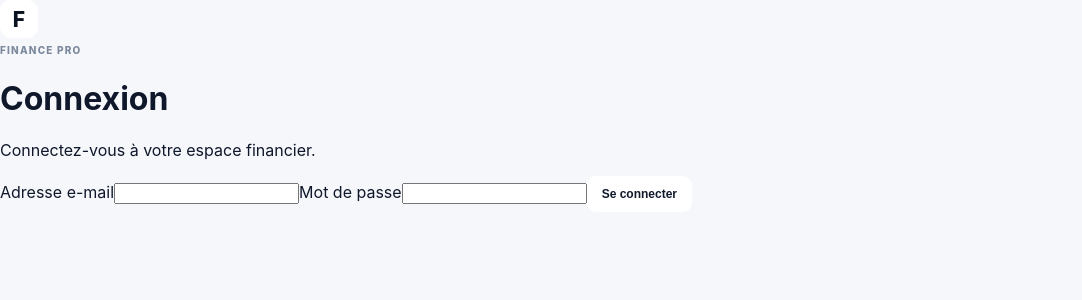
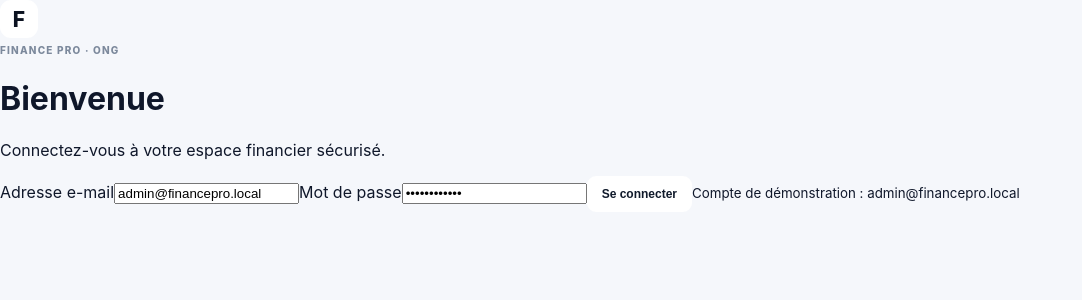
Before and after one commit to romaina229/ONG-Finance-Pro, a React (Vite) app in the folder frontend/: page / in a window 1280 px wide. Shown: the top 300 px of the page, without its empty margins (0-1082 px from the left). Built offline with nearby package versions, Linux system fonts and the light colour scheme; no server answers.

Commit message:
feat(frontend): harden authentication gate and organization context

```diff
--- a/frontend/src/auth/AuthGate.jsx
+++ b/frontend/src/auth/AuthGate.jsx
@@ -1,73 +1,47 @@
 import { useEffect, useState } from 'react';
-import { currentUser, login } from '../api/client';
-
-const TOKEN_KEY = 'finance_pro_token';
+import { currentUser, login, ORG_KEY, TOKEN_KEY } from '../api/client';
 
 export default function AuthGate({ children }) {
   const [user, setUser] = useState(null);
   const [loading, setLoading] = useState(true);
-  const [email, setEmail] = useState('');
-  const [password, setPassword] = useState('');
+  const [email, setEmail] = useState('admin@financepro.local');
+  const [password, setPassword] = useState('Password!123');
   const [error, setError] = useState('');
 
   useEffect(() => {
-    if (!localStorage.getItem(TOKEN_KEY)) {
-      setLoading(false);
-      return;
-    }
-
+    if (!localStorage.getItem(TOKEN_KEY)) { setLoading(false); return; }
     currentUser()
-      .then((response) => setUser(response.user))
-      .catch(() => localStorage.removeItem(TOKEN_KEY))
+      .then(response => {
+        setUser(response.user);
+        const organization = response.user?.organizations?.[0];
+        if (organization && !localStorage.getItem(ORG_KEY)) localStorage.setItem(ORG_KEY, String(organization.id));
+      })
+      .catch(() => { localStorage.removeItem(TOKEN_KEY); localStorage.removeItem(ORG_KEY); })
       .finally(() => setLoading(false));
   }, []);
 
   async function handleSubmit(event) {
-    event.preventDefault();
-    setError('');
-    setLoading(true);
-
+    event.preventDefault(); setError(''); setLoading(true);
     try {
       const response = await login(email, password);
       localStorage.setItem(TOKEN_KEY, response.token);
+      const organization = response.organizations?.[0];
+      if (organization) localStorage.setItem(ORG_KEY, String(organization.id));
       setUser(response.user);
     } catch (err) {
-      setError(err.message || 'Connexion impossible.');
-    } finally {
-      setLoading(false);
-    }
+      setError(err.message || 'Connexion impossible. Vérifiez que le backend est démarré.');
+    } finally { setLoading(false); }
   }
 
-  if (loading) {
-    return <div className="auth-screen"><p>Connexion à Finance Pro…</p></div>;
-  }
-
+  if (loading) return <div className="auth-screen"><div className="auth-loading"><div className="brand-mark">F</div><strong>Finance Pro</strong><span>Initialisation de votre espace financier…</span></div></div>;
   if (user) return children;
 
-  return (
-    <main className="auth-screen">
-      <form className="auth-card" onSubmit={handleSubmit}>
-        <div className="brand-mark">F</div>
-        <span className="eyebrow">FINANCE PRO</span>
-        <h1>Connexion</h1>
-        <p>Connectez-vous à votre espace financier.</p>
-
-        <label>
-          Adresse e-mail
-          <input type="email" value={email} onChange={(e) => setEmail(e.target.value)} required autoComplete="email" />
-        </label>
-
-        <label>
-          Mot de passe
-          <input type="password" value={password} onChange={(e) => setPassword(e.target.value)} required autoComplete="current-password" />
-        </label>
-
-        {error && <p role="alert" className="auth-error">{error}</p>}
-
-        <button className="primary" type="submit" disabled={loading}>
-          {loading ? 'Connexion…' : 'Se connecter'}
-        </button>
-      </form>
-    </main>
-  );
+  return <main className="auth-screen"><form className="auth-card" onSubmit={handleSubmit}>
+    <div className="brand-mark">F</div><span className="eyebrow">FINANCE PRO · ONG</span><h1>Bienvenue</h1><p>Connectez-vous à votre espace financier sécurisé.</p>
+    <label>Adresse e-mail<input type="email" value={email} onChange={e => setEmail(e.target.value)} required autoComplete="email" /></label>
+    <label>Mot de passe<input type="password" value={password} onChange={e => setPassword(e.target.value)} required autoComplete="current-password" /></label>
+    {error && <p role="alert" className="auth-error">{error}</p>}
+    <button className="primary auth-submit" type="submit" disabled={loading}>{loading ? 'Connexion…' : 'Se connecter'}</button>
+    <small className="auth-hint">Compte de démonstration : admin@financepro.local</small>
+  </form></main>;
 }
```
